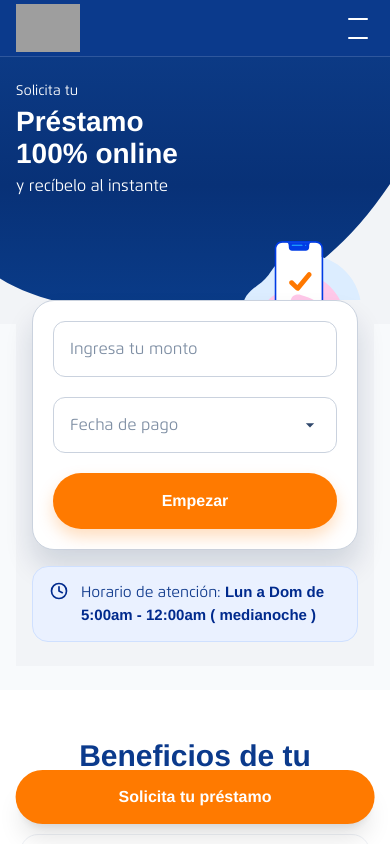
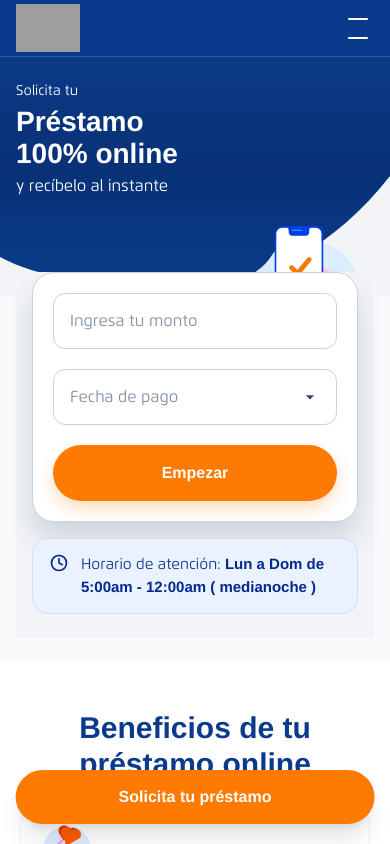
Before and after one commit to bcpevaluate-collab/evaluate-bcp, a Next.js app: page / in a window 390 px wide. Shown: the top 844 px of the page. Built offline with nearby package versions, Linux system fonts and the light colour scheme; grey boxes are pictures that could not be loaded; a web font is replaced by a local one.

Commit message:
feat(hero): mejorar versión desktop con layout responsive

```diff
--- a/components/Hero.tsx
+++ b/components/Hero.tsx
@@ -11,10 +11,9 @@ export default function Hero() {
           "linear-gradient(180deg, #0C3A85 0%, #083177 48%, #0A3D8B 100%)",
       }}
     >
-      {/* ========== MOBILE (aislado, sin altura extra) ========== */}
+      {/* ========== MOBILE ========== */}
       <div className="block md:hidden relative">
-        {/* pb pequeño para respirar; la curva NO aporta altura */}
-        <div className="container-max relative z-10 pt-6 pb-2">
+        <div className="container-max relative z-10 pt-6 pb-0">
           <p className="text-[14px] font-[400] mb-1">Solicita tu</p>
           <h1 className="leading-[1.15] mb-1">
             <span className="block text-[28px] font-[600]">Préstamo</span>
@@ -22,25 +21,25 @@ export default function Hero() {
           </h1>
           <p className="text-[16px] font-[400] mt-1">y recíbelo al instante</p>
 
-          {/* Ilustración en la posición exacta */}
-          <div className="relative h-[110px] mt-2">
+          {/* Ilustración más arriba */}
+          <div className="relative h-[90px] mt-2">
             <Image
               src="/hero-illustration.svg"
               alt="Préstamo online"
               width={140}
               height={140}
               priority
-              className="pointer-events-none absolute top-[35px] right-3 w-[120px] h-auto"
+              className="pointer-events-none absolute top-[20px] right-3 w-[120px] h-auto"
             />
           </div>
         </div>
 
-        {/* Curva ABSOLUTA: no suma altura, elimina el “mar azul” extra */}
+        {/* Curva más corta */}
         <svg
           viewBox="0 0 1200 168"
           preserveAspectRatio="none"
           xmlns="http://www.w3.org/2000/svg"
-          className="pointer-events-none absolute bottom-0 left-0 w-full h-[140px]"
+          className="pointer-events-none absolute bottom-0 left-0 w-full h-[120px]"
           aria-hidden
         >
           <path
@@ -50,7 +49,7 @@ export default function Hero() {
         </svg>
       </div>
 
-      {/* ========== DESKTOP (no tocamos mobile aquí) ========== */}
+      {/* ========== DESKTOP ========== */}
       <div className="hidden md:block pb-16">
         <div className="container-max relative z-10 pt-14">
           <div className="grid grid-cols-12 items-center">
@@ -76,10 +75,8 @@ export default function Hero() {
             </div>
           </div>
 
-          {/* Formulario inline (desktop) */}
           <div className="mt-8">
             <InlineLoanForm variant="hero" />
-
             <div className="mt-4 rounded-[10px] bg-[#EAF2FF] text-[#0B3A8C] p-4 flex items-center gap-3">
               <svg width="20" height="20" viewBox="0 0 24 24" aria-hidden>
                 <circle
```
